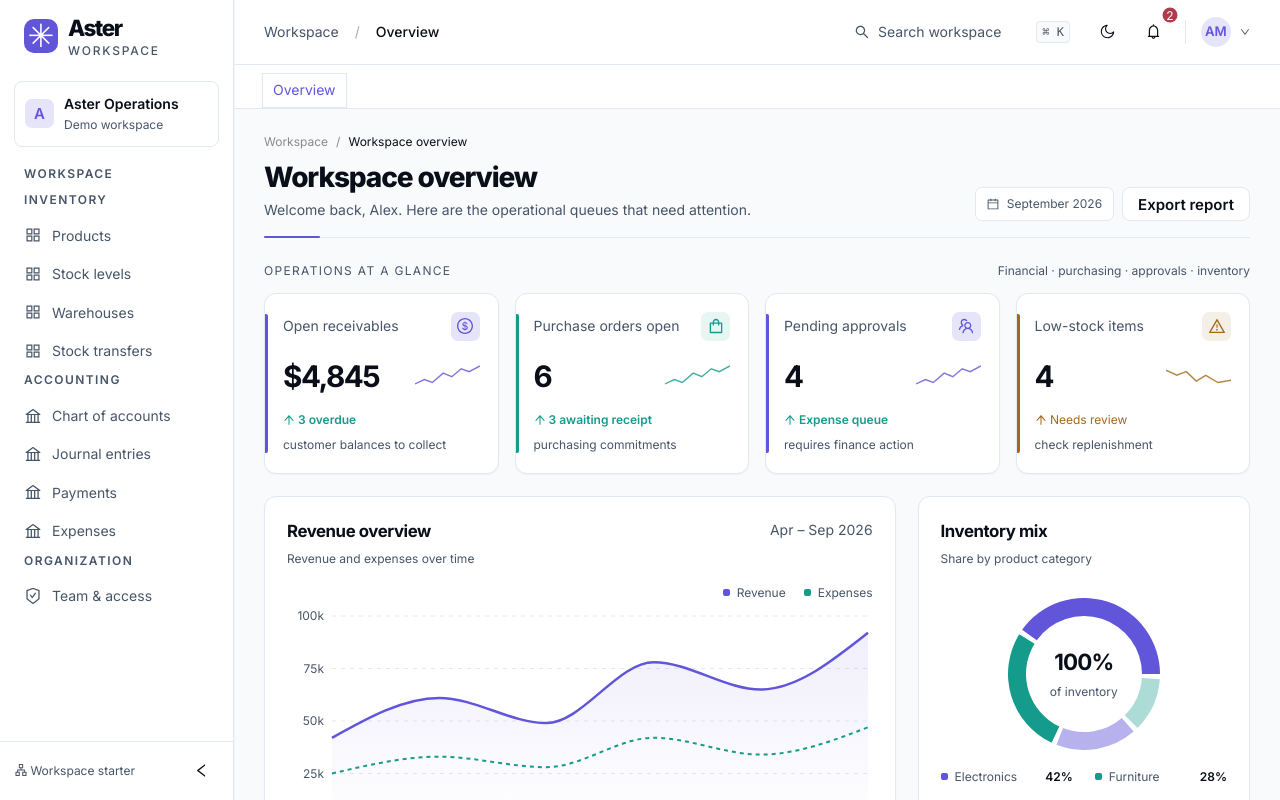
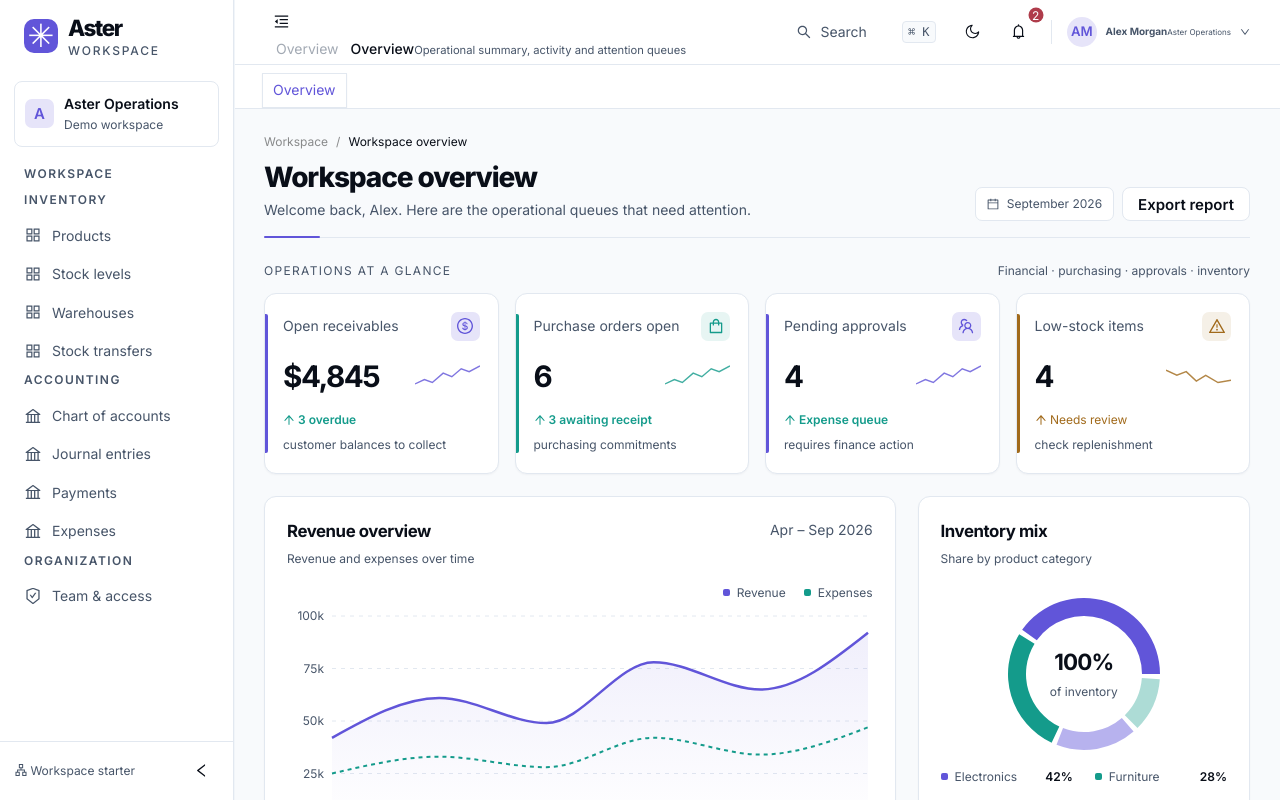
Before and after one commit to ahmaduarmash/erp-template, a React (Vite) app: page /#/login in a window 1280 px wide. Both pictures are taken after a click on the button "Enter demo". Shown: the top 800 px of the page. Built offline with nearby package versions, Linux system fonts and the light colour scheme.

Commit message:
feat(shell): refine global header around route context

```diff
--- a/src/components/shell/Topbar.tsx
+++ b/src/components/shell/Topbar.tsx
@@ -1,66 +1,96 @@
-import { Avatar, Badge, Button, Dropdown, Empty, Input, Modal, Tooltip } from 'antd';
+import { Avatar, Badge, Button, Empty, Input, Tooltip } from 'antd';
 import {
   BellOutlined,
   DownOutlined,
+  MenuFoldOutlined,
   MenuOutlined,
+  MenuUnfoldOutlined,
   MoonOutlined,
   SearchOutlined,
   SunOutlined,
 } from '@ant-design/icons';
-import { useEffect, useState } from 'react';
+import { useEffect, useMemo, useState } from 'react';
 import { useLocation, useNavigate } from 'react-router-dom';
 import { useTemplate } from '../../theme/ThemeProvider';
 import { useWorkspace } from '../../data/WorkspaceProvider';
-import { modules } from '../../data/modules';
+import { routeForPath, routeGroupFor, routeRegistry } from '../../config/routes';
+import { useAuth } from '../../auth/AuthProvider';
+import { AnimatedDropdown, AnimatedModal } from '../../lib/motion/overlays';
+import { ShellIcon } from './ShellIcon';
 
-export function Topbar({ toggle, onLogout }: { toggle: () => void; onLogout: () => void }) {
+export function Topbar({
+  toggleMobile,
+  toggleSecondary,
+  secondaryCollapsed,
+  onLogout,
+}: {
+  toggleMobile: () => void;
+  toggleSecondary: () => void;
+  secondaryCollapsed: boolean;
+  onLogout: () => void;
+}) {
   const { dark, setGroup, config } = useTemplate();
-  const { profile, notices, markRead } = useWorkspace();
+  const { profile, notices, markRead, org } = useWorkspace();
+  const auth = useAuth();
   const navigate = useNavigate();
   const location = useLocation();
   const [search, setSearch] = useState(false);
   const [query, setQuery] = useState('');
+  const current = routeForPath(location.pathname);
+  const group = routeGroupFor(current?.group ?? 'Overview');
 
   useEffect(() => {
     const key = (event: KeyboardEvent) => {
-      if ((event.metaKey || event.ctrlKey) && event.key === 'k') {
+      if ((event.metaKey || event.ctrlKey) && event.key.toLowerCase() === 'k') {
         event.preventDefault();
-        setSearch((s) => !s);
+        setSearch((value) => !value);
       }
     };
     window.addEventListener('keydown', key);
     return () => window.removeEventListener('keydown', key);
   }, []);
 
-  const routes = [
-    { title: 'Overview', path: '/dashboard' },
-    ...modules.map((m) => ({ title: m.title, path: `/${m.group.toLowerCase()}/${m.key}` })),
-    { title: 'Settings', path: '/settings' },
-    { title: 'Profile', path: '/profile' },
-    { title: 'Notifications', path: '/system/notifications' },
-    { title: 'Audit log', path: '/system/audit-log' },
-  ];
-  const filtered = routes.filter((r) => r.title.toLowerCase().includes(query.toLowerCase()));
-  const visibleNotices = notices.filter((n) => config.notifications[n.category]);
+  const searchableRoutes = useMemo(
+    () => routeRegistry.filter((route) => auth.can(route.permission)),
+    [auth],
+  );
+  const filtered = searchableRoutes.filter((route) => {
+    const needle = query.trim().toLowerCase();
+    if (!needle) return true;
+    return `${route.title} ${route.description} ${route.group}`.toLowerCase().includes(needle);
+  });
+  const visibleNotices = notices.filter((notice) => config.notifications[notice.category]);
 
   return (
     <>
       <header className="topbar">
+        <div className="topbar-context">
           <Button
             className="mobile-menu"
             type="text"
             icon={<MenuOutlined />}
             aria-label="Open navigation"
-          onClick={toggle}
+            onClick={toggleMobile}
           />
-        <span className="topbar-location">
-          Workspace <span>/</span>{' '}
-          <strong>{routes.find((r) => r.path === location.pathname)?.title || 'Overview'}</strong>
-        </span>
+          <Tooltip title={secondaryCollapsed ? 'Show section navigation' : 'Hide section navigation'}>
+            <Button
+              className="secondary-nav-toggle"
+              type="text"
+              icon={secondaryCollapsed ? <MenuUnfoldOutlined /> : <MenuFoldOutlined />}
+              aria-label={secondaryCollapsed ? 'Show section navigation' : 'Hide section navigation'}
+              onClick={toggleSecondary}
+            />
+          </Tooltip>
+          <div className="topbar-location">
+            <span className="topbar-domain">{group.title}</span>
+            <strong>{current?.title ?? 'Workspace'}</strong>
+            <small>{current?.description ?? group.description}</small>
+          </div>
+        </div>
         <div className="topbar-tools">
-          <button className="search-trigger" onClick={() => setSearch(true)}>
+          <button className="search-trigger" onClick={() => setSearch(true)} aria-label="Search workspace">
             <SearchOutlined />
-            <span>Search workspace</span>
+            <span>Search</span>
             <kbd>⌘ K</kbd>
           </button>
           <Tooltip title={dark ? 'Switch to light mode' : 'Switch to dark mode'}>
@@ -71,28 +101,31 @@ export function Topbar({ toggle, onLogout }: { toggle: () => void; onLogout: ()
               onClick={() => setGroup('theme', { mode: dark ? 'light' : 'dark' })}
             />
           </Tooltip>
-          <Dropdown
+          <AnimatedDropdown
             trigger={['click']}
             popupRender={() => (
               <div className="notification-dropdown panel">
-                <div className="flex items-center justify-between mb-3">
+                <div className="notification-dropdown-head">
+                  <div>
                     <strong>Notifications</strong>
+                    <small>{visibleNotices.filter((notice) => !notice.read).length} unread</small>
+                  </div>
                   <Button size="small" type="text" onClick={() => markRead()}>
                     Mark all read
                   </Button>
                 </div>
                 {visibleNotices.length ? (
-                  visibleNotices.slice(0, 4).map((n) => (
+                  visibleNotices.slice(0, 4).map((notice) => (
                     <button
-                      className={`notice-compact ${n.read ? '' : 'unread'}`}
-                      key={n.id}
+                      className={`notice-compact ${notice.read ? '' : 'unread'}`}
+                      key={notice.id}
                       onClick={() => {
-                        markRead(n.id);
+                        markRead(notice.id);
                         navigate('/system/notifications');
                       }}
                     >
-                      <strong>{n.title}</strong>
-                      <span>{n.detail}</span>
+                      <strong>{notice.title}</strong>
+                      <span>{notice.detail}</span>
                     </button>
                   ))
                 ) : (
@@ -104,12 +137,12 @@ export function Topbar({ toggle, onLogout }: { toggle: () => void; onLogout: ()
               </div>
             )}
           >
-            <Badge count={visibleNotices.filter((n) => !n.read).length} size="small">
+            <Badge count={visibleNotices.filter((notice) => !notice.read).length} size="small">
               <Button type="text" aria-label="Notifications" icon={<BellOutlined />} />
             </Badge>
-          </Dropdown>
+          </AnimatedDropdown>
           <span className="topbar-divider" />
-          <Dropdown
+          <AnimatedDropdown
             trigger={['click']}
             menu={{
               items: [
@@ -121,45 +154,61 @@ export function Topbar({ toggle, onLogout }: { toggle: () => void; onLogout: ()
               onClick: ({ key }) => (key === 'logout' ? onLogout() : navigate(`/${key}`)),
             }}
           >
-            <button className="profile-trigger">
+            <button className="profile-trigger" aria-label="Open user menu">
               <Avatar size={30} className="avatar">
                 {profile.name
                   .split(' ')
-                  .map((n) => n[0])
+                  .map((name) => name[0])
                   .join('')
                   .slice(0, 2)}
               </Avatar>
+              <span className="profile-trigger-copy">
+                <strong>{profile.name}</strong>
+                <small>{org.name}</small>
+              </span>
               <DownOutlined />
             </button>
-          </Dropdown>
+          </AnimatedDropdown>
         </div>
       </header>
-      <Modal title="Search workspace" open={search} onCancel={() => setSearch(false)} footer={null}>
+      <AnimatedModal
+        title="Search workspace"
+        open={search}
+        onCancel={() => setSearch(false)}
+        footer={null}
+        width={560}
+      >
         <Input
           autoFocus
           prefix={<SearchOutlined />}
-          placeholder="Find a page…"
+          placeholder="Find a page, workflow or business area…"
           value={query}
-          onChange={(e) => setQuery(e.target.value)}
+          onChange={(event) => setQuery(event.target.value)}
           aria-label="Find a page"
         />
         <div className="search-results">
-          {filtered.map((r) => (
+          {filtered.map((route) => (
             <button
-              key={r.path}
+              key={route.path}
               onClick={() => {
-                navigate(r.path);
+                navigate(route.path);
                 setSearch(false);
                 setQuery('');
               }}
             >
-              {r.title}
-              <span>↗</span>
+              <span className="search-result-icon" aria-hidden="true">
+                <ShellIcon name={route.icon} />
+              </span>
+              <span className="search-result-copy">
+                <strong>{route.title}</strong>
+                <small>{route.description}</small>
+              </span>
+              <span className="search-result-group">{route.group}</span>
             </button>
           ))}
-          {!filtered.length && <Empty image={Empty.PRESENTED_IMAGE_SIMPLE} />}
+          {!filtered.length && <Empty image={Empty.PRESENTED_IMAGE_SIMPLE} description="No matching workspace" />}
         </div>
-      </Modal>
+      </AnimatedModal>
     </>
   );
 }
```
Lines whose indentation alone changed are shown as unchanged.
